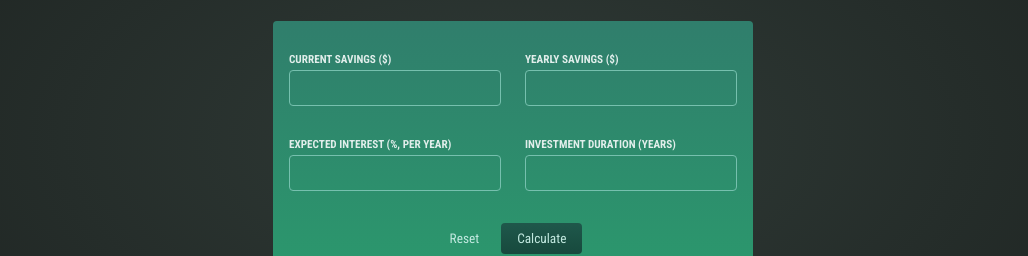
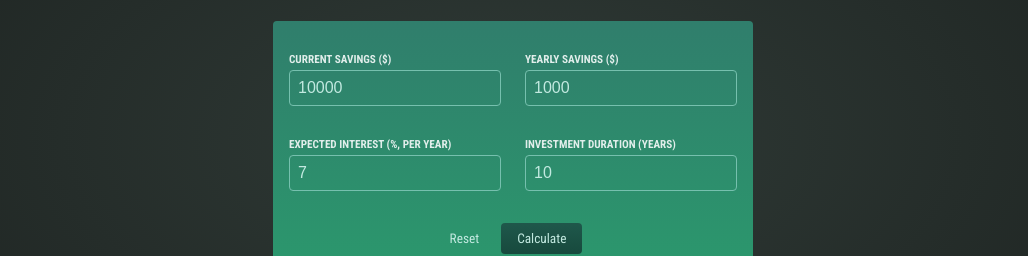
Before and after one commit to RohitHattimare/InveststmentCalculator, a React (Create React App) app: page / in a window 1280 px wide. Shown: the part 205-461 px from the top of the page, without its empty margins (127-1155 px from the left). Built offline with nearby package versions, Linux system fonts and the light colour scheme.

Commit message:
Uncontrolled value set Stored by defualt to check how it works

```diff
--- a/src/App.js
+++ b/src/App.js
@@ -5,16 +5,16 @@ import React, { useState } from 'react';
 
 function App() {
 
-  const [formInput, setFormInput] = useState({ curSav: "", yearlyContr: "", expectedReturn: "", duration: "" });
+  const [formInput, setFormInput] = useState({ 'current-savings': "", 'yearly-contribution': "", 'expected-return': "", 'duration': "" })
 
   const calculateHandler = (userInput) => {
 
     // Should be triggered when form is submitted
     // You might not directly want to bind it to the submit event on the form though...
     const yearlyData = []; // per-year results
-    let currentSavings = +userInput['curSav']; // feel free to change the shape of this input object!
-    const yearlyContribution = +userInput['yearlyContr']; // as mentioned: feel free to change the shape...
-    const expectedReturn = +userInput['expectedReturn'] / 100;
+    let currentSavings = +userInput['current-savings']; // feel free to change the shape of this input object!
+    const yearlyContribution = +userInput['yearly-contribution']; // as mentioned: feel free to change the shape...
+    const expectedReturn = +userInput['expected-return'] / 100;
     const duration = +userInput['duration'];
 
     // The below code calculates yearly results (total savings, interest etc)
@@ -29,7 +29,7 @@ function App() {
         yearlyContribution: yearlyContribution,
       });
     }
-    console.log(yearlyData);
+    console.log('yearly-data', yearlyData);
     // do something with yearlyData ...
   };
 
--- a/src/Components/UserInput/UserInput.js
+++ b/src/Components/UserInput/UserInput.js
@@ -1,22 +1,29 @@
 import './UserInput.css';
 import React, { useState } from 'react';
 
+const intialUserInfo = {
+    'current-savings': 10000,
+    'yearly-contribution': 1000,
+    'expected-return': 7,
+    'duration': 10
+}
+
 const UserInput = (props) => {
 
-    const [inputInfo, setInputInfo] = useState({
-        'current-savings': 0,
-        'yearly-contribution': 0,
-        'expected-return': 0,
-        'duration': 0
-    });
+    const [inputInfo, setInputInfo] = useState(intialUserInfo);
 
     const inputChangeHandler = (input, value) => {
-        console.log(input, value);
+        setInputInfo((prevState) => {
+            return {
+                ...prevState,
+                [input]: value
+            }
+        })
     }
 
     const submitHandler = (event) => {
         event.preventDefault();
-        //update InputInfo
+        //update InputInfo not needed due to using of inputChange Handler
         // setInputInfo({
         //     'current-savings': 0,
         //     'yearly-contribution': 0,
@@ -29,7 +36,8 @@ const UserInput = (props) => {
     }
 
     const resetHandler = (event) => {
-        console.log(`resetting form ${event.target.value} ${event.target.id}`);
+        setInputInfo(intialUserInfo);
+        // console.log(`resetting form ${event.target.value} ${event.target.id}`);
     }
 
     return (
@@ -40,13 +48,15 @@ const UserInput = (props) => {
                     <label htmlFor="current-savings'">Current Savings ($)</label>
                     <input
                         onChange={(event) => inputChangeHandler("current-savings", event.target.value)}
+                        value={inputInfo['current-savings']}
                         type="number"
                         id="current-savings'" />
                 </p>
                 <p>
                     <label htmlFor="yearly-contribution">Yearly Savings ($)</label>
                     <input
-                        onChange={(event) => inputChangeHandler("yearly-contribution", event.target.value)}
+                        onChange={(event) => inputChangeHandler("c", event.target.value)}
+                        value={inputInfo['yearly-contribution']}
                         type="number"
                         id="yearly-contribution" />
                 </p>
@@ -58,12 +68,14 @@ const UserInput = (props) => {
                     </label>
                     <input
                         onChange={(event) => inputChangeHandler("expected-return", event.target.value)}
+                        value={inputInfo['expected-return']}
                         type="number"
                         id="expected-return" />
                 </p>
                 <p>
                     <label htmlFor="duration">Investment Duration (years)</label>
                     <input onChange={(event) => inputChangeHandler("duration", event.target.value)}
+                        value={inputInfo['duration']}
                         type="number"
                         id="duration" />
                 </p>
```
